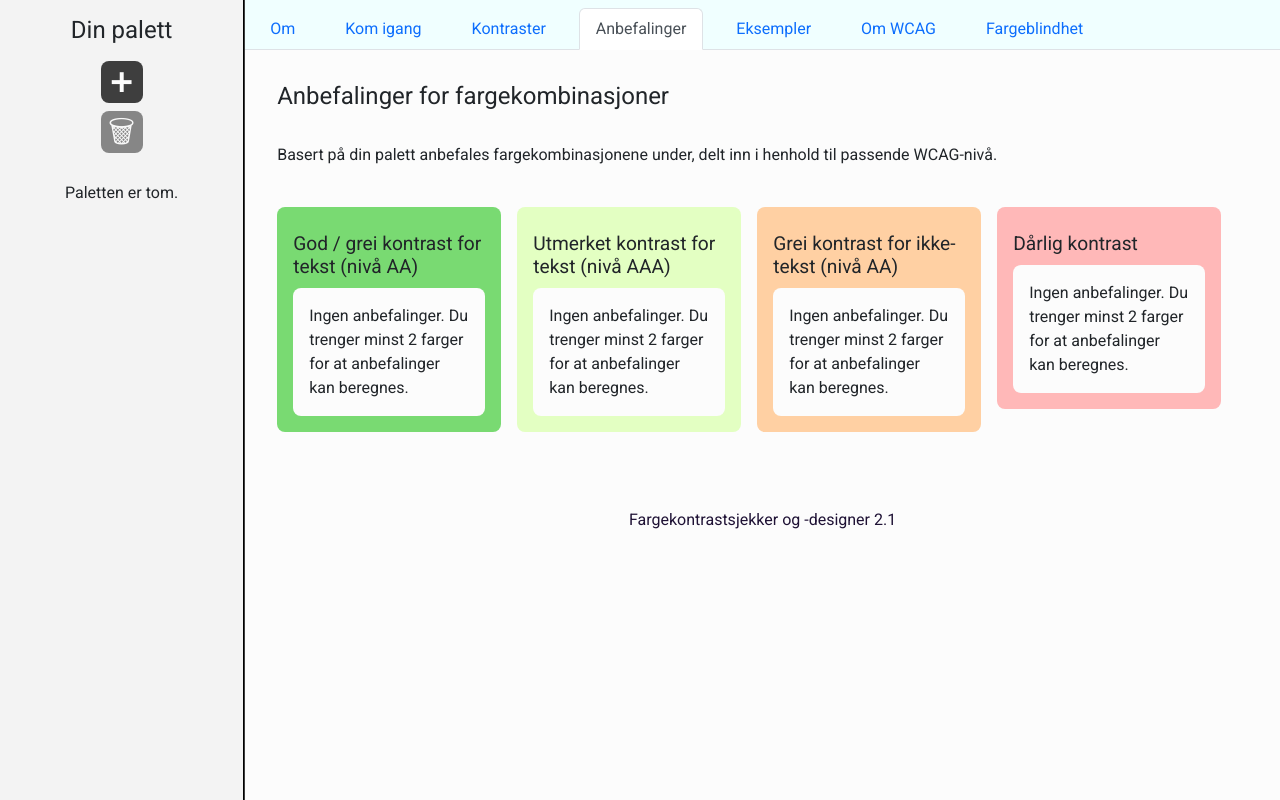
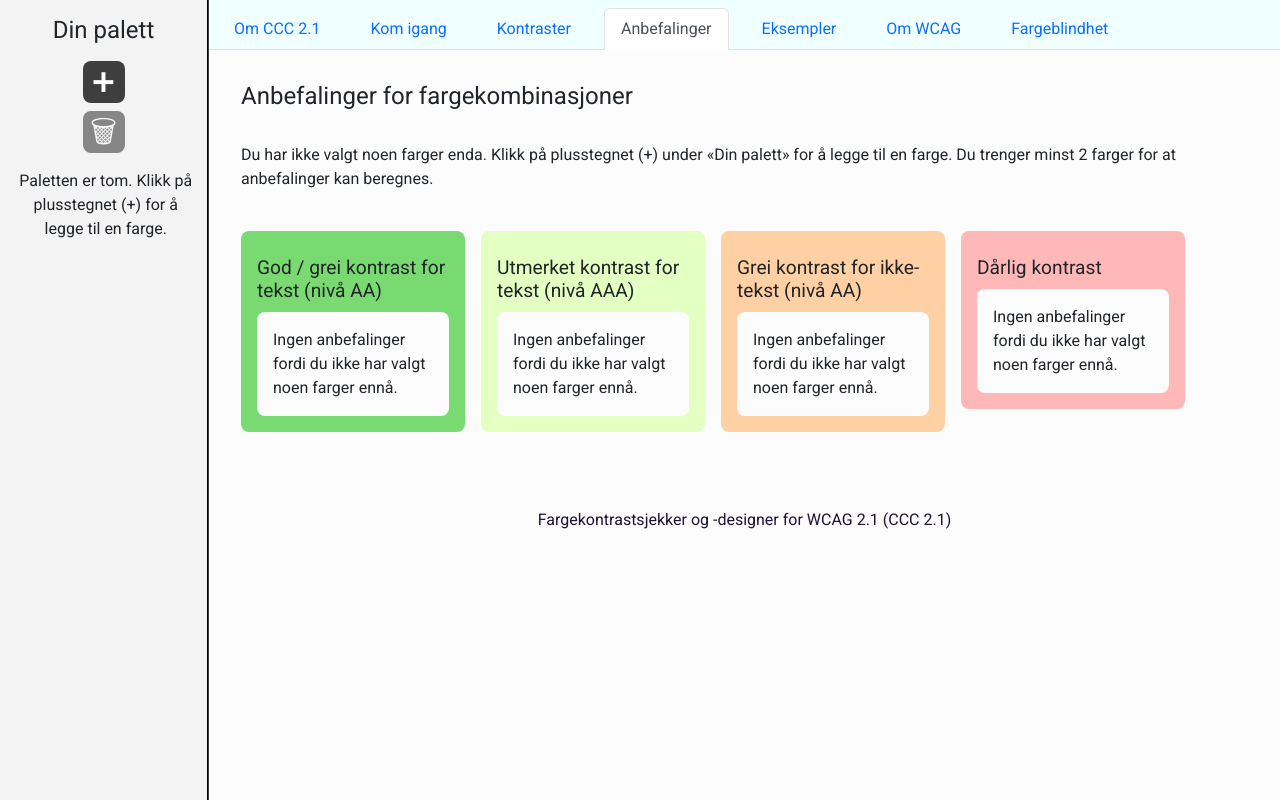
Before and after one commit to NorskRegnesentral/ccc21, a React (Create React App) app: page / in a window 1280 px wide. Both pictures are taken after a click on the tab "Anbefalinger". Built offline with nearby package versions, Linux system fonts and the light colour scheme.

Commit message:
Chose contrast tab as default. - Updated texts. -
Better explanations when no or onlye one color have been chosen yet. -.
Adjusted css.

```diff
--- a/public/locales/nb/translation.json
+++ b/public/locales/nb/translation.json
@@ -1,5 +1,5 @@
 {
-    "about-section-title" : "Fargekontrastsjekker og -designer 2.1",
+    "about-section-title" : "Fargekontrastsjekker og -designer for WCAG 2.1 (CCC 2.1)",
     "about-summary" : "Dette er et verktøy for å øke tilgjengelighet og lesbarhet av visuell informasjon på nettsider og i IKT-applikasjoner. Verktøyet hjelper deg med å velge paletter (fargekombinasjoner) med gode kontraster mellom fargene. Gode kontraster følger retningslinjene for tilgjengelig webinnhold (WCAG).",
     "about-description" : "Verktøyet beregner fargekontraster, finner matchende WCAG-nivå, gir forslag for gode kontraster og tilbyr også et område som lar deg teste ut paletten i praksis med eksempler som ofte brukes i digital brukergrensesnitt.",
     "shortcuts-title": "Snarveier",
@@ -56,13 +56,13 @@
     "contrast-table-title"  : "Visning av valgte fargekombinasjoner med kontrasttall i en matrise",
   "contrast-table-radiobutton-title" :  "Velg visning for tabellen",
   "contrast-table-example" :  "Abc 123",
-  "contrast-table-empty" :  "Tabellen er tom. Du trenger minst 2 farger for at kontraster kan vises.",
+  "contrast-table-empty" :  "Tabellen er tom. Klikk på plusstegnet (+) under «Din palett» for å legge til en farge. Du trenger minst 2 farger for at kontraster kan vises.",
     "recommendation-section-title" : "Anbefalinger for fargekombinasjoner",
     "recommendation-explanation" : "Basert på din palett anbefales fargekombinasjonene under, delt inn i henhold til passende WCAG-nivå.",
     "wcag-section-title" : "Retningslinjer for tilgjengelig webinnhold (WCAG)",
   "my-colors-heading" : "Din palett",
   "my-colors-description" : "Her kan du velge farger for å lage en fargepalette.",
-  "my-colors-empty" : "Paletten er tom.",
+  "my-colors-empty" : "Paletten er tom. Klikk på plusstegnet (+) for å legge til en farge.",
     "change-color" : "Endre farge",
     "input-delete" : "fjern farge",
     "add-color" : "legg til fargekode",
@@ -92,7 +92,7 @@
   "tab-colblind-title-description-2" : "Ved å trykke på knappene nedenfor, kan du velge en av de mest vanlige fargeblindhetene for å se hvordan noen med nedsatt fargesyn opplever farger sammenliknet med en \"normalt\" seende. Her kan du simulere ulike typer fargeblindhet ved hjelp av Brettel-algoritmen [1].",
   "ok" : "ok",
   "cancel" : "avbryt",
-  "about-tab-title" : "Om",
+  "about-tab-title" : "Om CCC 2.1",
   "get-started-tab-title" : "Kom igang",
   "get-started-tab-description" : "Her får du mer informasjon om paletten og et utvalg av paletteeksempler.",
   "contrast-tab-title" : "Kontraster",
@@ -106,6 +106,7 @@
   "coldef-tab-title" : "Fargeblindhet",
   "coldef-tab-description" : "Her kan du velge ulike fargeblindhetssimuleringer for dine valgte farger.",
   "default-palettes-legend": "Paletteksempler",
-  "no-elements": "Ingen anbefalinger. Du trenger minst 2 farger for at anbefalinger kan beregnes.",
-  "test-area-empty": "Du trenger minst 2 farger for å teste."
+  "no-elements": "Ingen anbefalinger fordi du ikke har valgt noen farger ennå.",
+  "recommendation-no-colors" : "Du har ikke valgt noen farger enda. Klikk på plusstegnet (+) under «Din palett» for å legge til en farge. Du trenger minst 2 farger for at anbefalinger kan beregnes.",
+  "test-area-empty": "Ingen eksempler ennå. Klikk på plusstegnet (+) under «Din palett» for å legge til en farge. Du trenger minst 2 farger for å teste."
 }
--- a/src/components/myColors/myColors.css
+++ b/src/components/myColors/myColors.css
@@ -12,7 +12,12 @@
         grid-template-areas: "heading" "controls" "colorlist" "freespace";
         grid-template-rows: auto auto auto 1fr;
         height: 100vh;
+        max-width: 209px;
     }
+
+    .empty-message {
+	    width: 85%;
+	}
 }
 
 @media not screen and (min-width: 900px) {
--- a/src/pages/home/home.jsx
+++ b/src/pages/home/home.jsx
@@ -95,7 +95,9 @@ function Home() {
       />
    </div>
    <nav className="nav-bar">
-        <Tabs defaultActiveKey="about" id="main-tab-group" className="mb-3">
+		<Tabs defaultActiveKey="contrast" id="main-tab-group" className="mb-3">
+
+         {/* About Tab*/}
           <Tab eventKey="about" title={t('about-tab-title')}>
             <div className="tab-section">
               <div className="row">
@@ -144,6 +146,8 @@ function Home() {
 	      </p>
             </div>
           </Tab>
+
+         {/* Get Started Tab */}
           <Tab eventKey="get-started" title={t('get-started-tab-title')}>
             <div className="tab-section">
               <div className="see-contrast-heading">
@@ -162,6 +166,8 @@ function Home() {
               <p className="p-small-about">({t('default-palettes-description')} <a href="https://colorbrewer2.org/" targets="_blank" rel="noreferrer noopener">ColorBrewer 2.0</a> & <a href="https://colorhunt.co/" targets="_blank" rel="noreferrer noopener">Color Hunt</a>.)</p>
             </div>
           </Tab>
+
+          {/* Contrast Tab */}
           <Tab eventKey="contrast" title={t('contrast-tab-title')}>
             <div className="tab-section">
               <div className="see-contrast-heading">
@@ -171,14 +177,22 @@ function Home() {
               <ContrastTable aria-details={t('contrast-table-title')} contrastMatrix={contrastMatrix}></ContrastTable>
             </div>
           </Tab>
+
+          {/* Recommendation Tab */}
           <Tab eventKey="recommendation" title={t('recommendation-tab-title')}>
             <div className="tab-section">
               <div className="see-contrast-heading">
                 <h1 className="big-title">{t('recommendation-section-title')}</h1>
               </div>
+              { colorList.length >= 0 ?
+              <p className="recommendation-explanation">
+                {t('recommendation-no-colors')}
+              </p>
+              :
               <p className="recommendation-explanation">
                 {t('recommendation-explanation')}
               </p>
+              }
               <div className="aboutSectionTextBoxContainer">
                 <ContrastSummaryBox title={t('contrast-summary-aa')} titleIcon={<TextFieldsIcon/>} backgroundColor={contrastColors.AA}
                                     colorCombinationsList={getContrastList(contrastMatrix, w.aaTextMin, w.contrastMax)}></ContrastSummaryBox>
@@ -191,6 +205,8 @@ function Home() {
               </div>
             </div>
           </Tab>
+
+          {/* Testing Tab */}
           <Tab eventKey="testing" title={t('testing-tab-title')}>
             <div className="tab-section">
               <div className="mockup-section-title">
@@ -213,6 +229,8 @@ function Home() {
               }
             </div>
           </Tab>
+
+          {/* WCAG Tab*/}
           <Tab eventKey="wcag" title={t('wcag-tab-title')}>
             <div className="tab-section">
 
```
Lines whose indentation alone changed are shown as unchanged.
